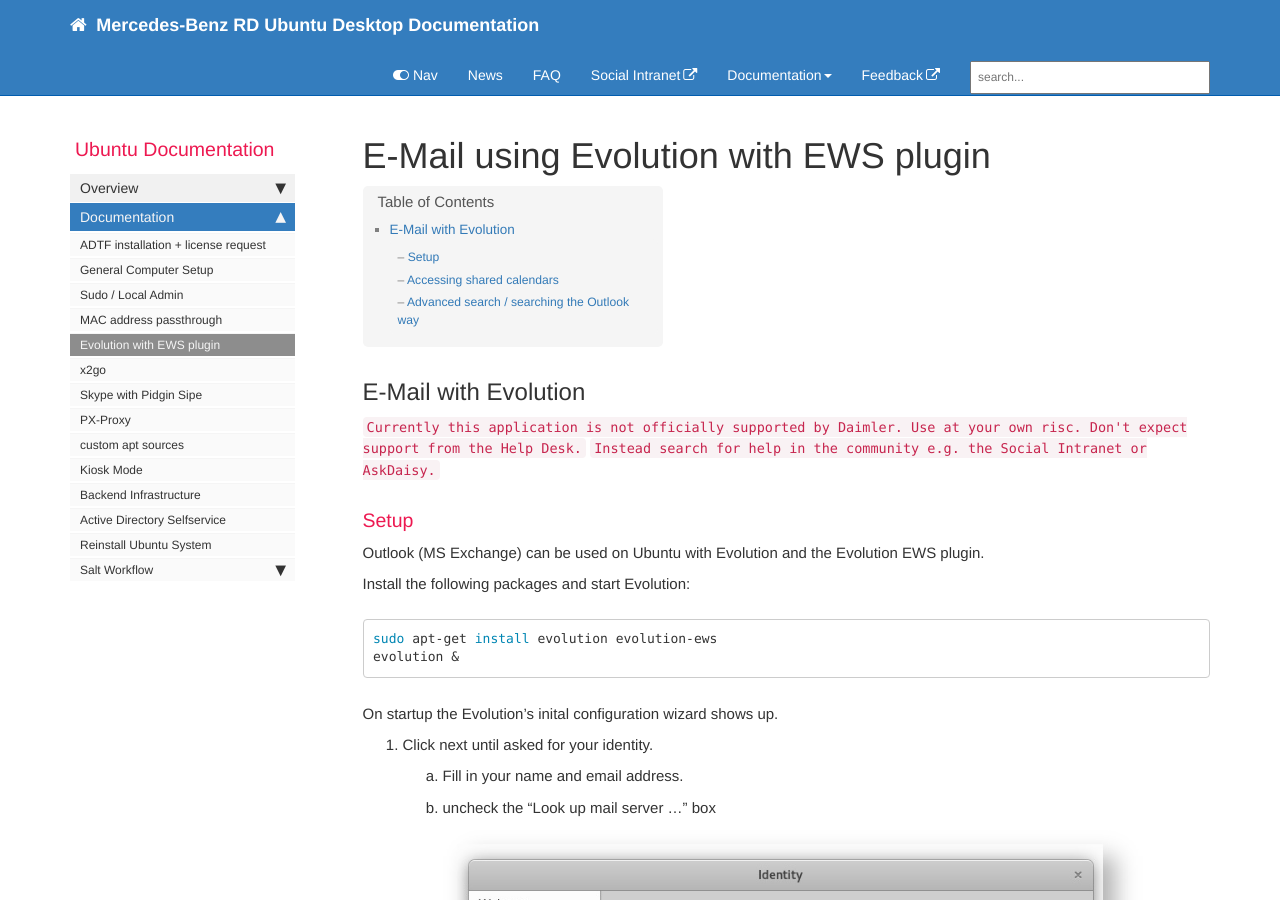
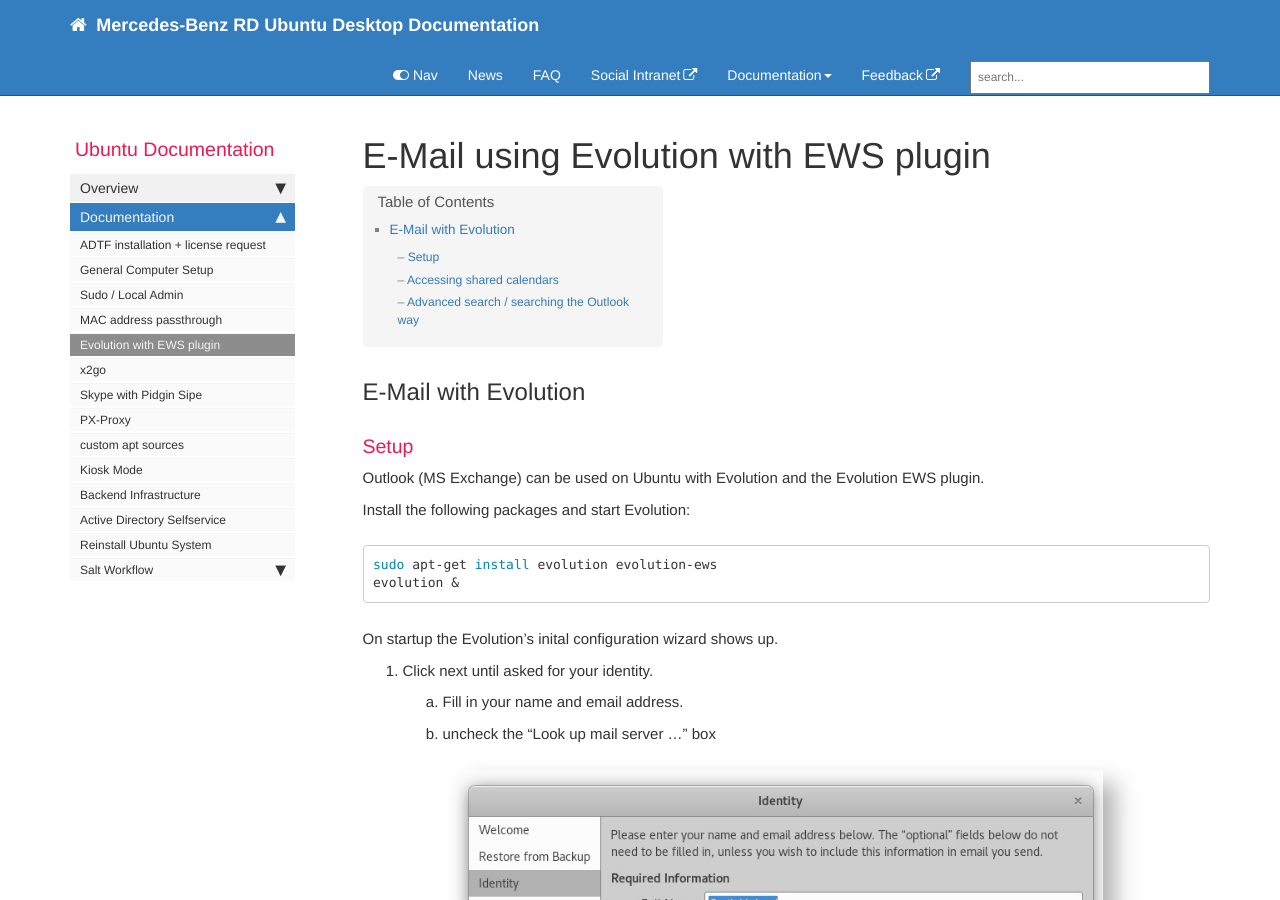
Before and after one commit to RajputPawan/Prometheus, a Jekyll site: the page built from pages/docs/evolution.md, in a window 1280 px wide and 900 px high. Built offline with Jekyll 4.4.1, drawn with Linux system fonts in a browser that asks for light colours; comment, search, counter and statistics services are not loaded; some of the changed text lies outside the part shown.

Commit message:
remove unneeded lines

```diff
--- a/pages/docs/evolution.md
+++ b/pages/docs/evolution.md
@@ -4,15 +4,12 @@
 sidebar: default_sidebar
 tags: [docs]
 keywords: disk encryption, encryption
-last_updated: January 23, 2020
+last_updated: July 2, 2021
 toc: true
 folder: docs
 ---
 
 ## E-Mail with Evolution
-
-`Currently this application is not officially supported by Daimler. Use at your own risc. Don't expect support from the Help Desk.`
-`Instead search for help in the community e.g. the Social Intranet or AskDaisy.`
 
 ### Setup
 
```
